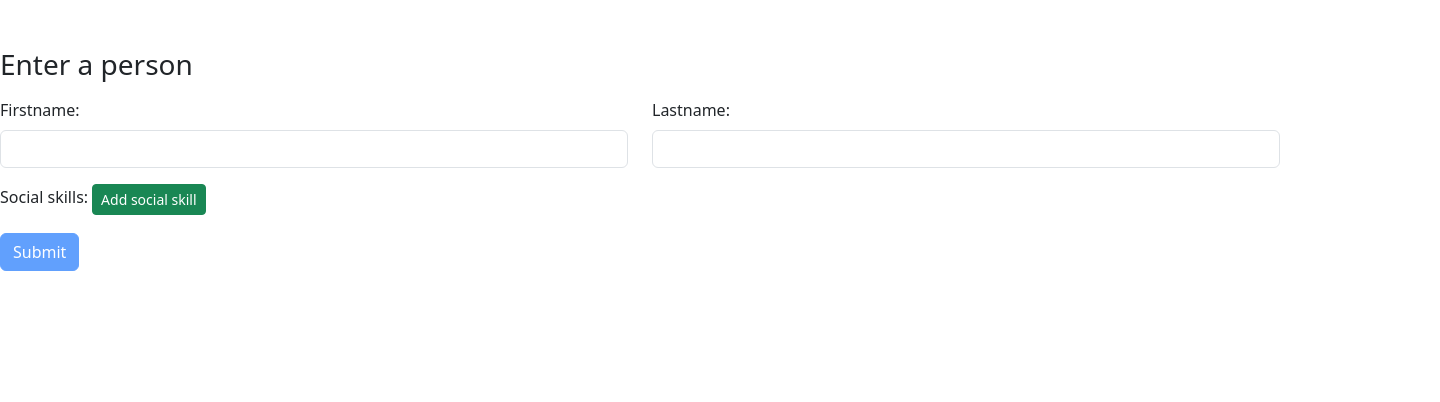
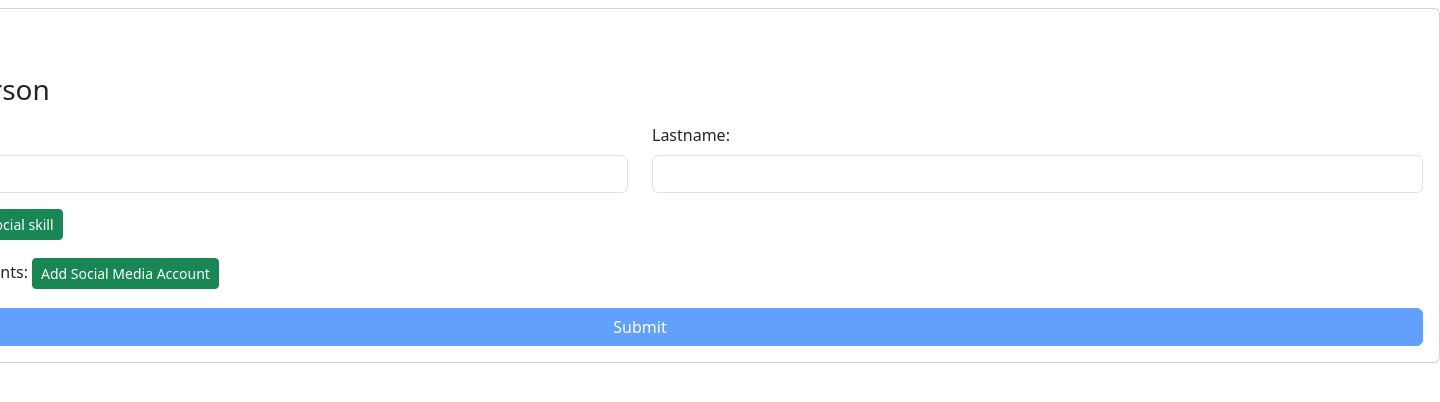
Before and after one commit to Tim-Vekeman/InimcoDemoFrontEnd, an Angular app: page /new in a window 1280 px wide. Shown: the top 402 px of the page, 1440 px wide, since content can reach past the window. Built offline with nearby package versions, Linux system fonts and the light colour scheme.

Commit message:
Completing the initial person-form

```diff
--- a/src/app/person/components/person-form/person-form.component.html
+++ b/src/app/person/components/person-form/person-form.component.html
@@ -1,19 +1,33 @@
-<h3 class="mt-5 mb-3">Enter a person</h3>
+<div class="card mt-2" style="width: 100rem">
+  <div class="card-body">
+    <h3 class="mt-5 mb-3 card-title">Enter a person</h3>
 
     <form [formGroup]="personForm" (ngSubmit)="onSubmit()">
       <div class="row mb-3">
         <div class="col">
           <label class="form-label">Firstname:</label>
-            <input class="form-control" type="text" formControlName="firstname">
-            <small class="text-danger" *ngIf="personForm.get('firstname')?.invalid && personForm.get('firstname')?.touched">
+          <input class="form-control" type="text" formControlName="firstname" />
+          <small
+            class="text-danger"
+            *ngIf="
+              personForm.get('firstname')?.invalid &&
+              personForm.get('firstname')?.touched
+            "
+          >
             Firstname is required.
           </small>
         </div>
 
         <div class="col">
           <label class="form-label">Lastname:</label>
-            <input class="form-control" type="text" formControlName="lastname">
-            <small class="text-danger" *ngIf="personForm.get('lastname')?.invalid && personForm.get('lastname')?.touched">
+          <input class="form-control" type="text" formControlName="lastname" />
+          <small
+            class="text-danger"
+            *ngIf="
+              personForm.get('lastname')?.invalid &&
+              personForm.get('lastname')?.touched
+            "
+          >
             Lastname is required.
           </small>
         </div>
@@ -22,10 +36,32 @@
       <div class="row mb-3">
         <div class="col" formArrayName="socialSkills">
           <label class="form-label">Social skills:</label>
-            <button class="btn btn-sm btn-success mx-1" type="button" (click)="addSocialSkill()">Add social skill</button>
-            <div class="input-group mb-3" *ngFor="let skill of socialSkills.controls; let i = index">
-                <input class="form-control" type="text" formControlName="socialSkills" />
-                <button class="btn btn-sm btn-danger mx-1 btn-outline-secondary" type="button" [disabled]="socialSkills.length <= 1" (click)="removeSocialSkill(i)">Remove social skill</button>
+          <button
+            class="btn btn-sm btn-success mx-1"
+            type="button"
+            (click)="addSocialSkill()"
+          >
+            Add social skill
+          </button>
+          <div
+            class="input-group mb-3"
+            *ngFor="let skill of socialSkills.controls; let i = index"
+          >
+            <div class="input-group">
+              <input
+                class="form-control"
+                type="text"
+                formControlName="socialSkills"
+              />
+              <button
+                class="btn btn-sm btn-danger mx-1 btn-outline-secondary"
+                type="button"
+                [disabled]="socialSkills.length <= 1"
+                (click)="removeSocialSkill(i)"
+              >
+                Remove social skill
+              </button>
+            </div>
             <!-- <small class="text-danger" *ngIf="personForm.get('socialSkills')?.invalid">
                     Social skill is required.
                 </small> -->
@@ -33,6 +69,57 @@
         </div>
       </div>
 
-
-    <button class="btn btn-primary" type="submit" [disabled]="personForm.invalid">Submit</button>
+      <div class="row mb-3">
+        <div class="col" formArrayName="socialMediaAccounts">
+          <label class="form-label">Social Media Accounts:</label>
+          <button
+            class="btn btn-sm btn-success mx-1"
+            type="button"
+            (click)="addSocialMediaAccount()"
+          >
+            Add Social Media Account
+          </button>
+          <div
+            class="input-group mb-3"
+            *ngFor="let account of socialMediaAccounts.controls; let i = index"
+          >
+            <div class="input-group">
+              <input
+                class="form-control"
+                type="text"
+                formControlName="type"
+                placeholder="Type"
+              />
+              <input
+                class="form-control"
+                type="text"
+                formControlName="address"
+                placeholder="Address"
+              />
+              <button
+                class="btn btn-sm btn-danger mx-1 btn-outline-secondary "
+                type="button"
+                [disabled]="socialMediaAccounts.length <= 1"
+                (click)="removeSocialMediaAccount(i)"
+              >
+                Remove Account
+              </button>
+            </div>
+            <!--<small class="text-danger" *ngIf="socialMediaAccounts.invalid && socialMediaAccounts.touched">
+                Please fill in all social media accounts.
+            </small>-->
+          </div>
+        </div>
+      </div>
+      <div class="d-grid gap-2">
+        <button
+          class="btn btn-primary"
+          type="submit"
+          [disabled]="personForm.invalid"
+        >
+          Submit
+        </button>
+      </div>
     </form>
+  </div>
+</div>
--- a/src/app/person/components/person-form/person-form.component.ts
+++ b/src/app/person/components/person-form/person-form.component.ts
@@ -22,6 +22,13 @@ export class PersonFormComponent {
         // Validators.required,
         // Validators.minLength(1),
         // Validators.maxLength(50)
+      ]),
+      //TODO: add validation for the socialMediaAccounts array (min 1, max 50) [the validation always says invalid]
+      //TODO: also see "addSocialSkill" and html-code
+      socialMediaAccounts: this.formBuilder.array([], [
+        // Validators.required,
+        // Validators.minLength(1),
+        // Validators.maxLength(50)
       ])
     });
   }
@@ -43,4 +50,22 @@ export class PersonFormComponent {
   removeSocialSkill(index: number) {
     this.socialSkills.removeAt(index);
   }
+
+  // social media account help functions
+  get socialMediaAccounts() {
+    return this.personForm.get('socialMediaAccounts') as FormArray;
+  }
+
+  addSocialMediaAccount() {
+    this.socialMediaAccounts.push(
+      this.formBuilder.group({
+        type: ['', /*Validators.required*/],
+        address: ['', /*Validators.required*/]
+      })
+    );
+  }
+
+  removeSocialMediaAccount(index: number) {
+    this.socialMediaAccounts.removeAt(index);
+  }
 }
--- a/src/styles.css
+++ b/src/styles.css
@@ -1 +1,6 @@
 /* You can add global styles to this file, and also import other style files */
+body {
+  display: flex;
+  justify-content: center;
+  min-height: 100vh;
+}
```
Lines whose indentation alone changed are shown as unchanged.
